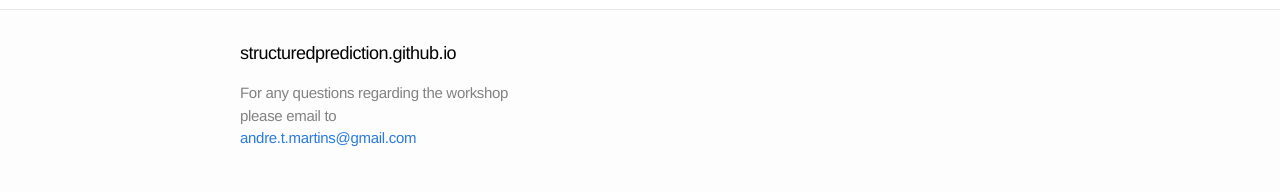
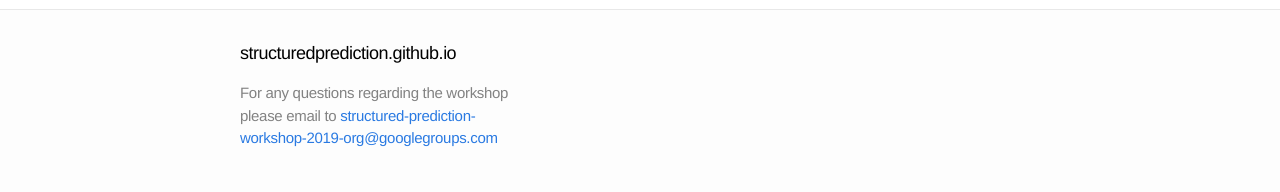
Before and after one commit to structuredprediction/structuredprediction.github.io, a Jekyll site: the page built from EMNLP16/1_cfp.md, in a window 1280 px wide. Shown: the part 1723-1915 px from the top of the page. Built offline with Jekyll 4.4.1, drawn with Linux system fonts in a browser that asks for light colours.

Commit message:
Changed the email address to the google group

```diff
--- a/_config.yml
+++ b/_config.yml
@@ -4,7 +4,7 @@
 title1_17: "EMNLP 17 "
 title1_19: "ACL/NAACL/EMNLP 19 "
 title2: " Workshop on Structured Prediction for NLP"
-email: andre.t.martins@gmail.com
+email: structured-prediction-workshop-2019-org@googlegroups.com
 #description: "EMNLP 16: Structured Prediction for Natural Language Processing"
 baseurl: ""
 url1_16: "http://www.emnlp2016.net"
```
